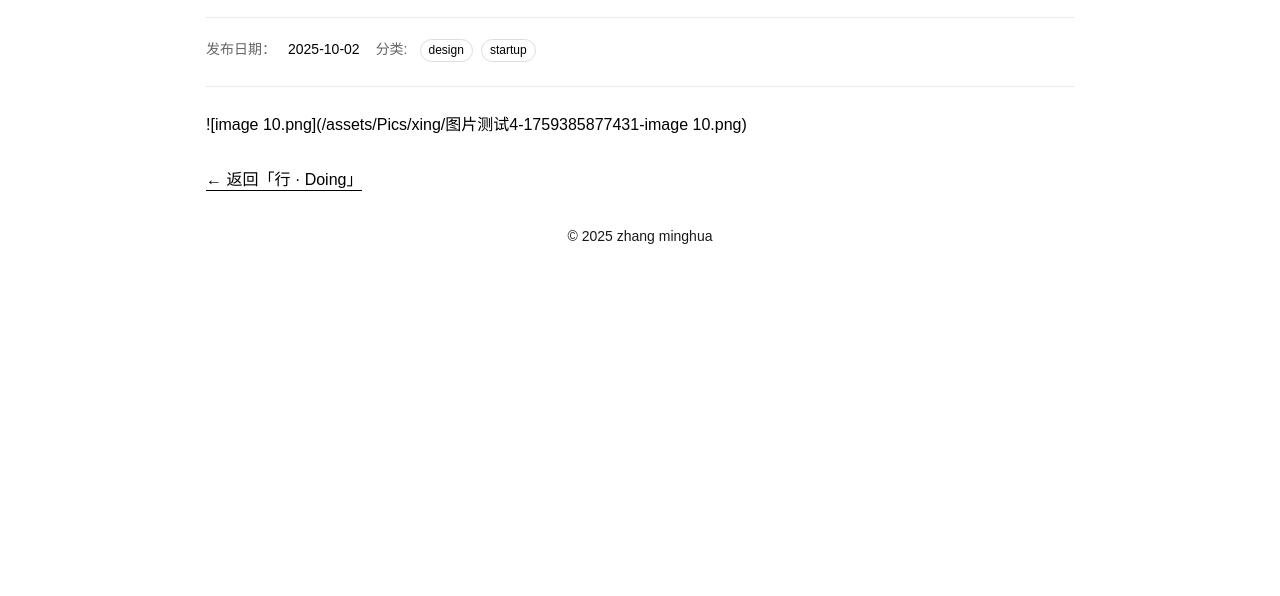
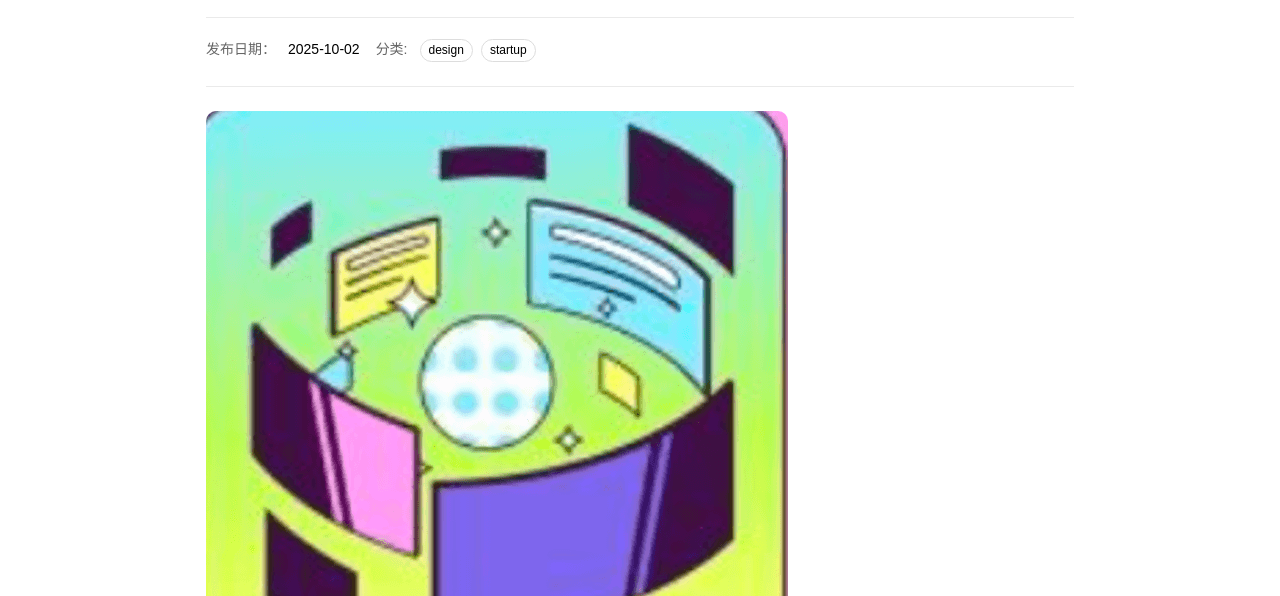
Before and after one commit to MMing1999/zmh.world, an Eleventy site: page src/entries/xing/图片测试4.md in a window 1280 px wide. Shown: the part 204-800 px from the top of the page. Built offline with nearby package versions, Linux system fonts and the light colour scheme; Eleventy itself is replaced by a stand-in of ours; files that its build step writes are made by us from their sources; a web font is replaced by a local one; what @sindresorhus/slugify would draw is missing.

Commit message:
修复: 解决图片显示问题
- 修改图片测试4页面，使用HTML标签替代Markdown语法
- 确保图片能正确渲染和显示
- 解决Eleventy Markdown渲染问题

```diff
--- a/package.json
+++ b/package.json
@@ -11,6 +11,7 @@
     "@11ty/eleventy": "^3.1.2",
     "@11ty/eleventy-img": "^4.0.2",
     "@11ty/eleventy-plugin-rss": "^2.0.4",
-    "@sindresorhus/slugify": "^2.2.1"
+    "@sindresorhus/slugify": "^2.2.1",
+    "markdown-it": "^14.1.0"
   }
 }
--- a/src/_includes/layouts/project.njk
+++ b/src/_includes/layouts/project.njk
@@ -151,7 +151,7 @@ layout: layouts/base.njk
 
   {# 7) 正文内容（Markdown 渲染输出） #}
   <section class="project-body" itemprop="text">
-    {{ content | safe }}
+    {{ content | markdown | safe }}
   </section>
 
   {# 底部返回 #}
--- a/src/entries/xing/图片测试4.md
+++ b/src/entries/xing/图片测试4.md
@@ -17,4 +17,4 @@ links:
 
 ---
 
-![image 10.png](/assets/Pics/xing/图片测试4-1759385877431-image 10.png)
+<img src="/assets/Pics/xing/图片测试4-1759385877431-image 10.png" alt="image 10.png">
```
Also changed, not shown: .eleventy.js, 1 other file.
